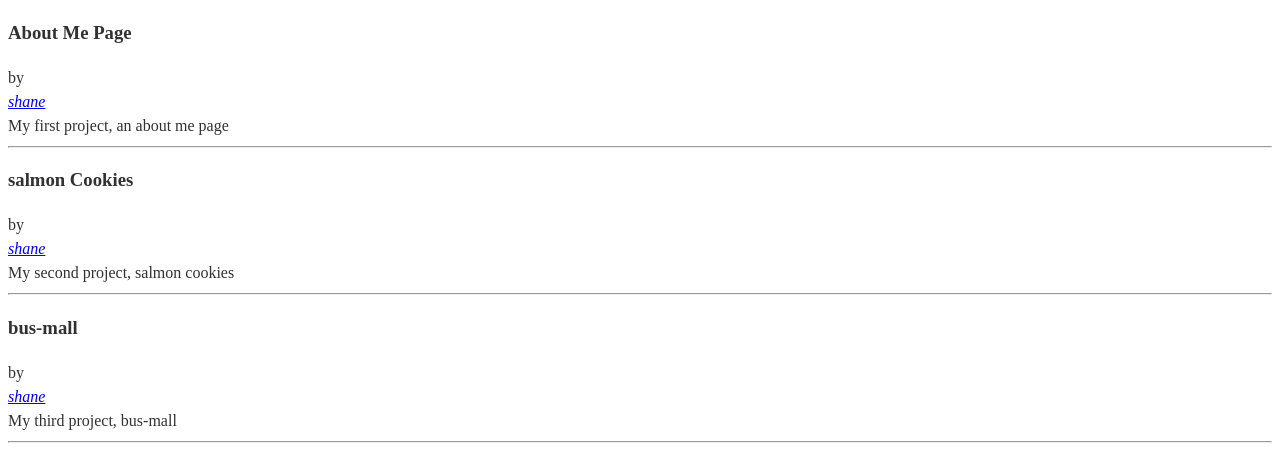
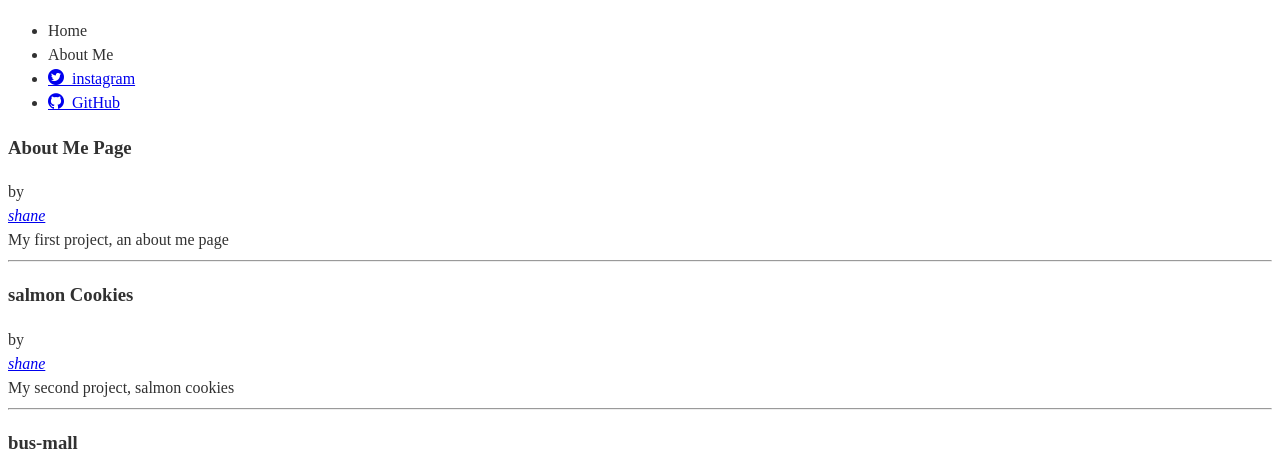
Before and after one commit to ShaneMoyo/portfolio, a plain HTML site: page index.html in a window 1280 px wide. Shown: the part 72-523 px from the top of the page. Drawn offline with nearby package versions, Linux system fonts and the light colour scheme; files whose address does not match are found by name.

Commit message:
got hamburger menu working on large screen reload

```diff
--- a/app.js
+++ b/app.js
@@ -30,7 +30,7 @@ articles.forEach(function(article){
 
 $('.icon-menu').click(function(){
   console.log(event.target);
-  $('#list').toggleClass('template');
+  $('#list').toggleClass('show');
   console.log($('#list'));
 })
 
--- a/index.html
+++ b/index.html
@@ -13,7 +13,7 @@
     <h1 id="main">My Projects</h1>
     <nav class="main-nav">
             <div class="icon-menu"></div>
-            <ul class="template" id="list">
+            <ul class="show" id="list">
               <li id="home">Home</li>
               <li id="AboutMe">About Me</li>
               <li><a href="https://github.com/ShaneMoyo" target="_blank" class="icon-twitter3"> instagram</a></li>
--- a/styles/style.css
+++ b/styles/style.css
@@ -7,7 +7,9 @@ ul {
 .template {
   display: none;
 }
-
+.show {
+  display: none;
+}
 #main {
     color: #F94D07;
     text-align: center;
@@ -38,4 +40,8 @@ body {
     color: #141111;
     text-align: left;
   }
+
+  .show {
+    display: block;
+  }
 }
```
